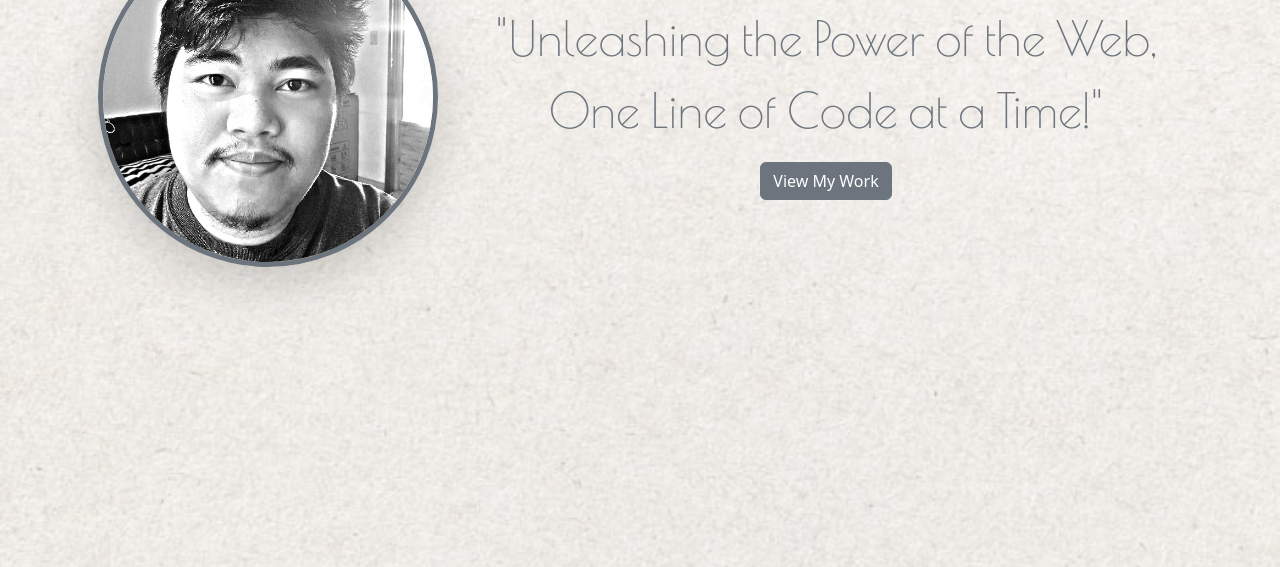
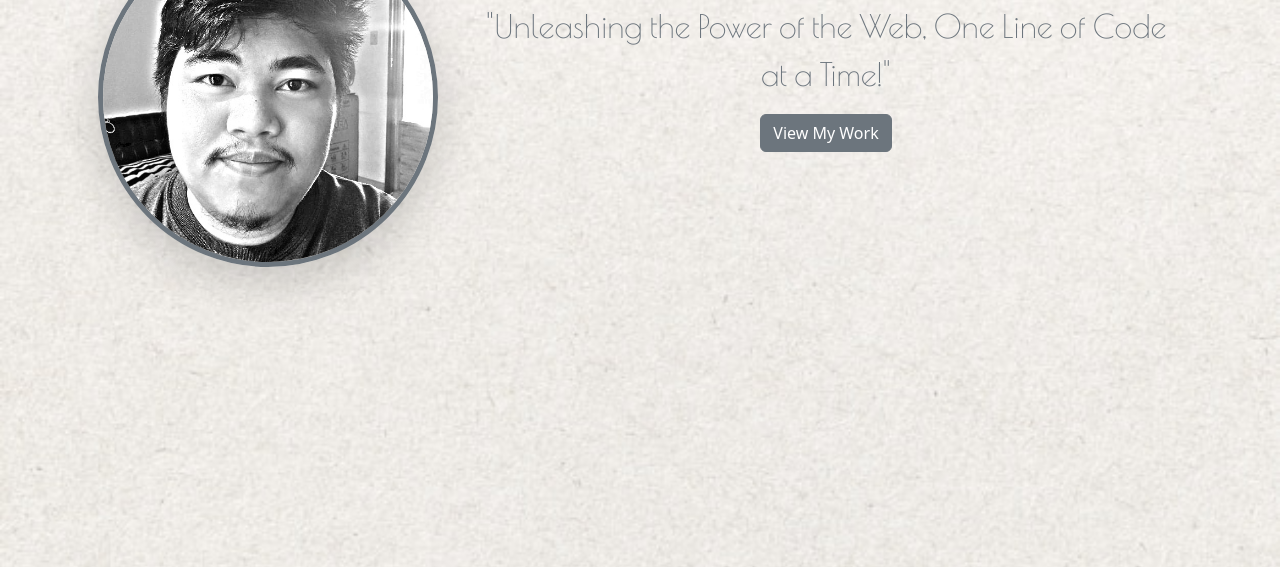
Before and after one commit to akosialbean/akosialbean.github.io, a website: page index.html in a window 1280 px wide. Shown: the part 233-800 px from the top of the page. Drawn offline with nearby package versions, Linux system fonts and the light colour scheme.

Commit message:
Change font size of hero

```diff
--- a/index.html
+++ b/index.html
@@ -54,7 +54,7 @@
                                     <div class="custom-animation"></div>
                                 </div>
                                 <h1 class="display-4 text-secondary">Hi, my name is <strong class="custom-animation-text c-font c-font-name">Alvin</strong></h1>
-                                <p class="lead text-secondary c-font">"Unleashing the Power of the Web, One Line of Code at a Time!"</p>
+                                <p class="lead text-secondary c-font2">"Unleashing the Power of the Web, One Line of Code at a Time!"</p>
                                 <a href="#projects" class="btn btn-primary btn-secondary viewProject">View My Work</a>
                             </div>
                         </div>
--- a/style/style.css
+++ b/style/style.css
@@ -23,6 +23,11 @@ body{
 .c-font{
     font-family: 'Poiret One', cursive;
     font-size: 3rem;
+}
+
+.c-font2{
+    font-family: 'Poiret One', cursive;
+    font-size: 2rem;
 }
 
 .c-font-name{
```
